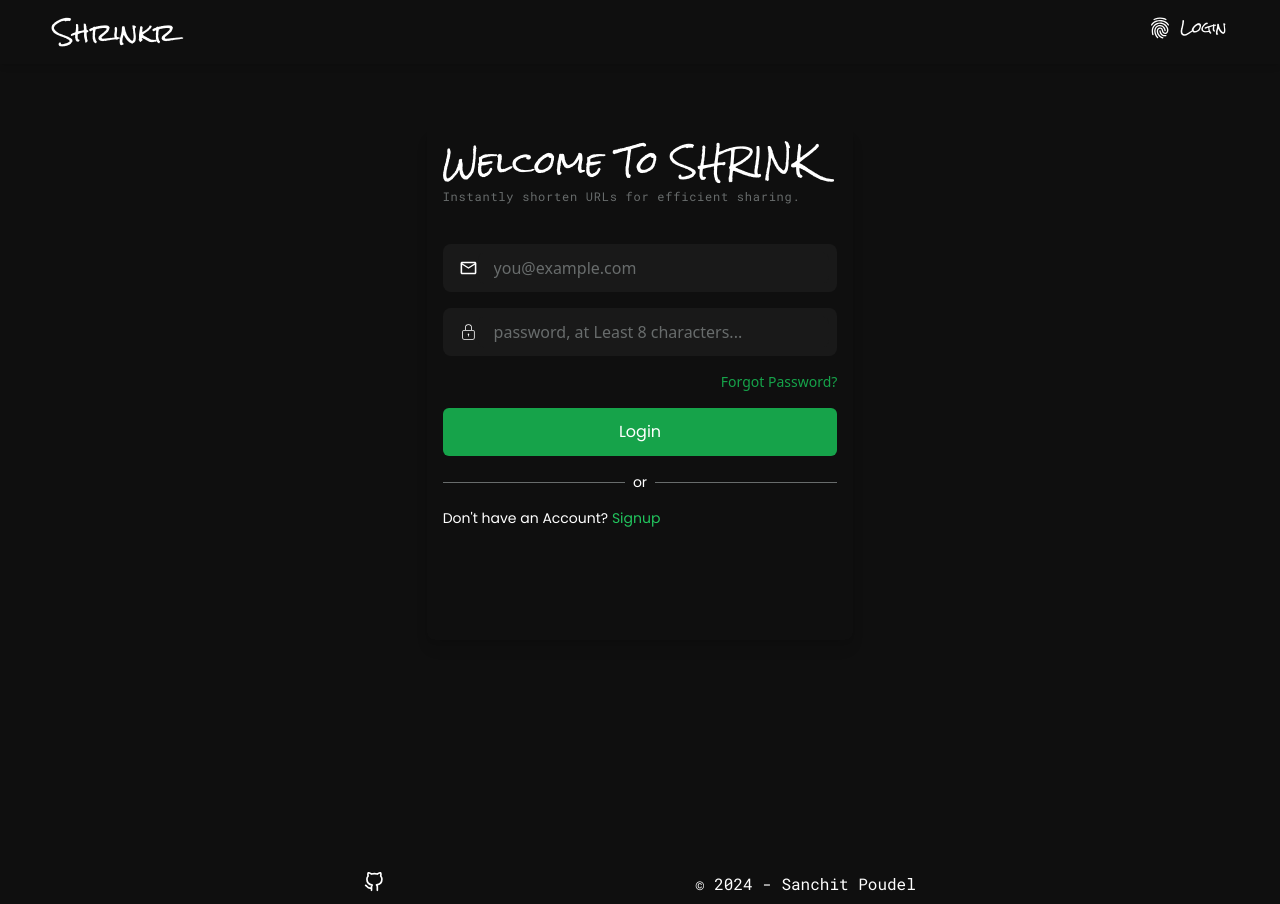
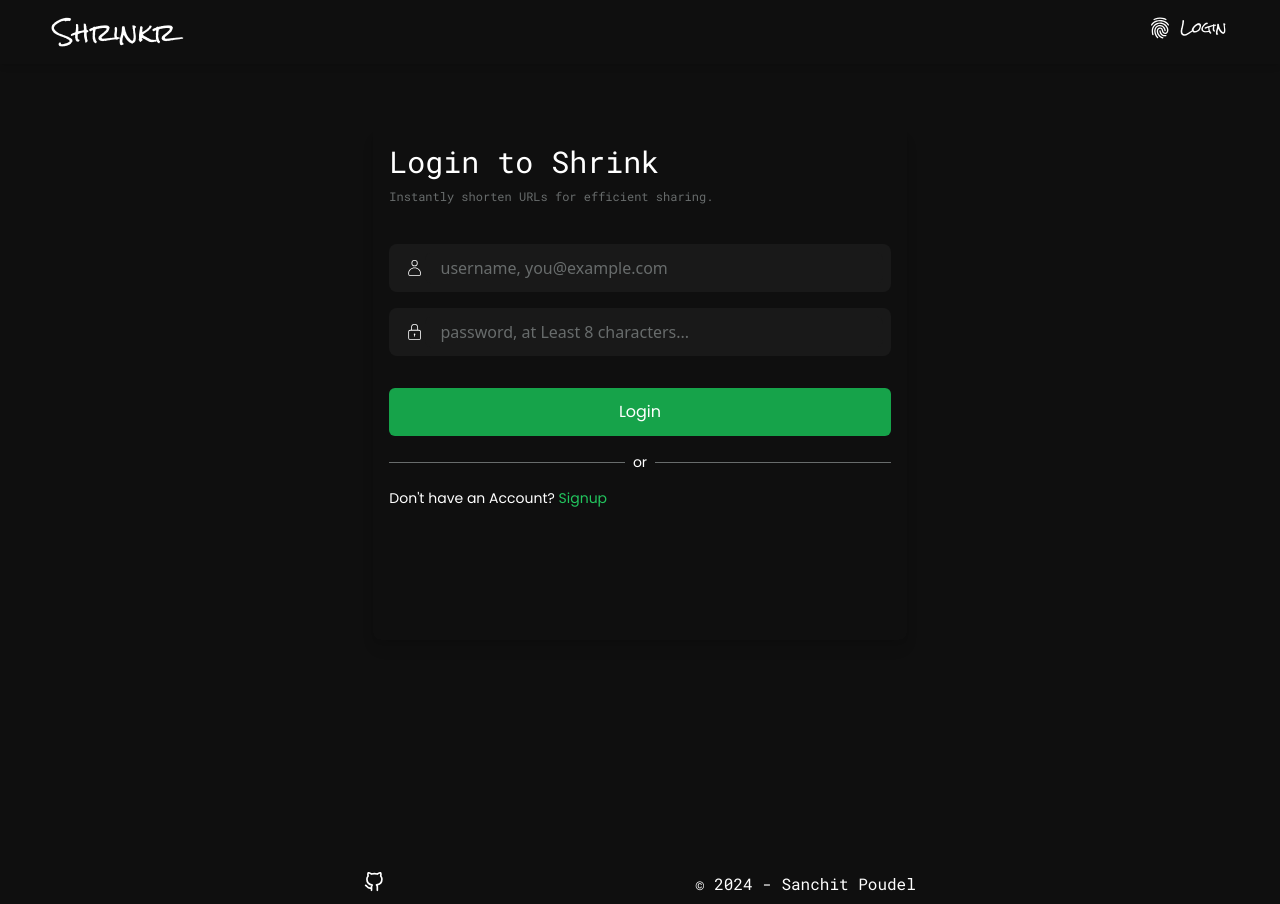
Before and after one commit to poudelsanchit/shrinkr, a React (Vite) app in the folder frontend/: page /login in a window 1280 px wide. Built offline with nearby package versions, Linux system fonts and the light colour scheme; what tailwindcss-dotted-background would draw is missing.

Commit message:
feat: :art:

```diff
--- a/frontend/src/App.jsx
+++ b/frontend/src/App.jsx
@@ -1,17 +1,17 @@
-// App.js
-
-import React, { useState } from "react";
+import React from "react";
 import { ToastContainer } from "react-toastify";
 import "react-toastify/dist/ReactToastify.css";
 
 import Navbar from "./components/Navbar";
 import LandingPage from "./components/LandingPage";
 import BottomNavBar from "./components/BottomNavBar";
-import { Route, Routes } from "react-router-dom";
+import { Route, Routes, Navigate } from "react-router-dom";
 import UserSignUp from "./components/UserSignUp";
 import UserLogin from "./components/UserLogin";
+import useAuthStore from "./zustand/store";
 
 function App() {
+  const { isAuthenticated } = useAuthStore();
 
   return (
     <>
@@ -19,9 +19,21 @@ function App() {
 
       <Routes>
         <Route path="/" element={<LandingPage />} />
-        <Route path="/signup" element={<UserSignUp />} />
-        <Route path="/login" element={<UserLogin />} />
-
+        {!isAuthenticated && <Route path="/signup" element={<UserSignUp />} />}
+        {!isAuthenticated && <Route path="/login" element={<UserLogin />} />}
+        {/* Redirect to home if authenticated */}
+        {isAuthenticated && (
+          <Route
+            path="/signup"
+            element={<Navigate to="/" replace  />} // Replace current history entry
+          />
+        )}
+        {isAuthenticated && (
+          <Route
+            path="/login"
+            element={<Navigate to="/" replace  />} // Replace current history entry
+          />
+        )}
       </Routes>
 
       <ToastContainer
--- a/frontend/src/components/Navbar.jsx
+++ b/frontend/src/components/Navbar.jsx
@@ -1,10 +1,12 @@
-import React from "react";
+import React, { useState } from "react";
 import { IoMdFingerPrint } from "react-icons/io";
 import { Link } from "react-router-dom";
-import useAuthStore from "../zustand/store"; // Import the Zustand store for authentication
+import useAuthStore from "../zustand/store";
 
 const Navbar = () => {
-  const { isAuthenticated, user } = useAuthStore(); // Access the authentication state and user from the Zustand store
+  const { isAuthenticated, user, logout } = useAuthStore();
+  const [isActive, setIsActive] = useState(false);
+  const handleLogOut = () => {};
 
   return (
     <div className="bg-primarybackground bg-dotted-spacing-4 bg-dotted-[#191818] text-white flex w-full h-16 sticky top-0 justify-center items-center shadow-md">
@@ -13,14 +15,25 @@ const Navbar = () => {
           <div className="font-RockSalt bg-gradient-to-r text-2xl">Shrinkr</div>
         </Link>
         {isAuthenticated ? (
-          // Render username if authenticated
-          <div className="font-RockSalt bg-gradient-to-r text-sm flex justify-center items-center gap-2 cursor-pointer select-none">
-            <IoMdFingerPrint className="text-2xl" />
-            {user.username}
-          </div>
+          <>
+            <div
+              className="relative font-Poppins bg-gradient-to-r text-base flex justify-center items-center gap-2 cursor-pointer select-none"
+              onClick={() => setIsActive((prev) => !prev)}
+            >
+              {user}
+            </div>
+            {isActive ? (
+              <div
+                className="absolute h-auto w-auto top-14 right-14 text-black px-4 py-2 bg-white rounded-md select-none cursor-pointer hover:bg-[#e7e0e0] hover:scale-105 transition-all"
+                onClick={() => logout()}
+              >
+                Logout
+              </div>
+            ) : null}
+          </>
         ) : (
           // Render login link if not authenticated
-          <Link to="/signup">
+          <Link to="/login">
             <div className="font-RockSalt bg-gradient-to-r text-sm flex justify-center items-center gap-2 cursor-pointer select-none">
               <IoMdFingerPrint className="text-2xl" />
               Login
--- a/frontend/src/components/UserLogin.jsx
+++ b/frontend/src/components/UserLogin.jsx
@@ -1,7 +1,6 @@
 import React, { useState } from "react";
-import { CiLock } from "react-icons/ci";
-import { MdOutlineEmail } from "react-icons/md";
-import { useNavigate } from "react-router-dom";
+import { CiLock, CiUser } from "react-icons/ci";
+import { Link, useNavigate } from "react-router-dom";
 import { toast } from "react-toastify";
 import axios from "axios";
 import useAuthStore from "../zustand/store"; // Import the Zustand store for authentication
@@ -26,7 +25,7 @@ const UserLogin = () => {
   const [password, setPassword] = useState("");
   const navigate = useNavigate();
 
-  const { login } = useAuthStore(); // Access the login function from the Zustand store
+  const { login } = useAuthStore();
 
   const handleEmailChange = (e) => {
     setEmail(e.target.value);
@@ -42,11 +41,13 @@ const UserLogin = () => {
         email: email,
         password: password,
       });
+      const username = response.data.username;
       const data = response.data;
+      console.log(data);
 
       if (data.msg === "User Logged in Successfully") {
         // Call the login function from the Zustand store
-        login(email, password);
+        login(username, email);
         toast("Logged in successfully", {
           position: "bottom-right",
           autoClose: 3000,
@@ -88,17 +89,17 @@ const UserLogin = () => {
 
   return (
     <div className=" h-screen w-full z-50   bg-primarybackground  bg-dotted-spacing-4 bg-dotted-[#191818] flex justify-center sm:pt-16 pt-10 text-white">
-      <div className="w-4/12 h-[32rem]  shadow-lg rounded-lg p-4 flex flex-col gap-10 items-center">
-        <div className="w-full justify- flex flex-col text-3xl font-medium font-RockSalt tracking-wide gap-2">
-          <div> Welcome To SHRINK</div>
+      <div className="w-5/12 h-[32rem]  shadow-lg rounded-lg p-4 flex flex-col gap-10 items-center">
+        <div className="w-full justify- flex flex-col text-3xl font-medium font-Roboto tracking-normal gap-2">
+          <div>Login to Shrink</div>
           <div className="text-[#686c6c] font-Roboto text-xs">
             Instantly shorten URLs for efficient sharing.
           </div>
         </div>
         <div className="flex flex-col gap-4 w-full">
           <InputField
-            icon={<MdOutlineEmail className="text-xl" />}
-            placeholder="you@example.com"
+            icon={<CiUser className="text-xl" />}
+            placeholder="username, you@example.com"
             value={email}
             onChange={handleEmailChange}
             type={"email"}
@@ -110,11 +111,9 @@ const UserLogin = () => {
             onChange={handlePasswordChange}
             type={"password"}
           />
-          <div className="text-green-600 ml-auto cursor-pointer text-sm">
-            Forgot Password?
-          </div>
+
           <div
-            className="bg-green-600 rounded-md flex justify-center items-center py-3 cursor-pointer font-Poppins text-bold hover:bg-green-700"
+            className="mt-4 bg-green-600 rounded-md flex justify-center items-center py-3 cursor-pointer font-Poppins text-bold hover:bg-green-700"
             onClick={handleSubmit}
           >
             Login
@@ -126,7 +125,9 @@ const UserLogin = () => {
           </div>
           <div className="font-Poppins text-sm">
             Don't have an Account?{" "}
+            <Link to={'/signup'}>
             <span className="text-green-500 cursor-pointer"> Signup</span>
+            </Link>
           </div>
         </div>
       </div>
--- a/frontend/src/components/UserSignUp.jsx
+++ b/frontend/src/components/UserSignUp.jsx
@@ -2,6 +2,7 @@ import axios from "axios";
 import React, { useState } from "react";
 import { CiLock, CiUser } from "react-icons/ci";
 import { MdOutlineEmail } from "react-icons/md";
+import { Link } from "react-router-dom";
 import { toast } from "react-toastify";
 
 const InputField = ({ icon, placeholder, value, onchange, type }) => {
@@ -48,11 +49,14 @@ const UserSignUp = () => {
       return;
     }
     try {
-      const response = await axios.post( `https://shrink.up.railway.app/user/signup`, {
-        name: username,
-        email: email,
-        password: password,
-      });
+      const response = await axios.post(
+        `https://shrink.up.railway.app/user/signup`,
+        {
+          name: username,
+          email: email,
+          password: password,
+        }
+      );
       const data = response.data;
       console.log(data); // Log the response data
 
@@ -98,9 +102,9 @@ const UserSignUp = () => {
 
   return (
     <div className=" h-screen w-full z-50   bg-primarybackground  bg-dotted-spacing-4 bg-dotted-[#191818] flex justify-center sm:pt-16 pt-10 text-white">
-      <div className="w-4/12 h-[32rem]  shadow-lg rounded-lg p-4 flex flex-col gap-10 items-center">
-        <div className="w-full justify- flex flex-col text-3xl font-medium font-RockSalt tracking-wide gap-2">
-          <div> Welcome To SHRINK</div>
+      <div className="w-5/12 h-[32rem]  shadow-lg rounded-lg p-4 flex flex-col gap-10 items-center">
+        <div className="w-full justify- flex flex-col text-3xl font-medium font-Roboto tracking-normal gap-2">
+          <div>Signup to Shrink</div>
           <div className="text-[#686c6c] font-Roboto text-xs">
             Instantly shorten URLs for efficient sharing.
           </div>
@@ -144,7 +148,9 @@ const UserSignUp = () => {
           </div>
           <div className="font-Poppins text-sm">
             Already have an Account?{" "}
-            <span className="text-green-500 cursor-pointer"> Login</span>
+            <Link to={"/login"}>
+              <span className="text-green-500 cursor-pointer"> Login</span>
+            </Link>
           </div>
         </div>
       </div>
--- a/frontend/src/zustand/store.js
+++ b/frontend/src/zustand/store.js
@@ -1,20 +1,23 @@
 import create from "zustand";
 import { persist } from "zustand/middleware";
 
-const useAuthStore = create(persist((set) => ({
-  isAuthenticated: false,
-  user: null,
-  login: (username, password) => {
-    // You can perform authentication logic here, like calling an API
-    // For simplicity, I'll just assume successful authentication
-    set({ isAuthenticated: true, user: { username } });
-  },
-  logout: () => {
-    set({ isAuthenticated: false, user: null });
-  },
-}), {
-  name: 'auth-storage', // optional: name for local storage
-  getStorage: () => localStorage // optional: specify storage (localStorage/sessionStorage)
-}));
+const useAuthStore = create(
+  persist(
+    (set) => ({
+      isAuthenticated: false,
+      user: null,
+      login: (username, email) => {
+        set({ isAuthenticated: true, user: username });
+      },
+      logout: () => {
+        set({isAuthenticated: false, user: ''});
+      },
+    }),
+    {
+      name: "auth-storage",
+      getStorage: () => localStorage,
+    }
+  )
+);
 
 export default useAuthStore;
```
Also changed, not shown: 1 other file (tests, documents, lock files or other folders).
